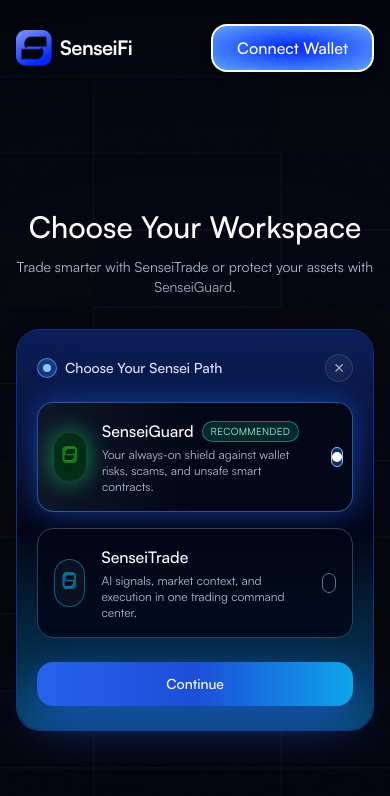
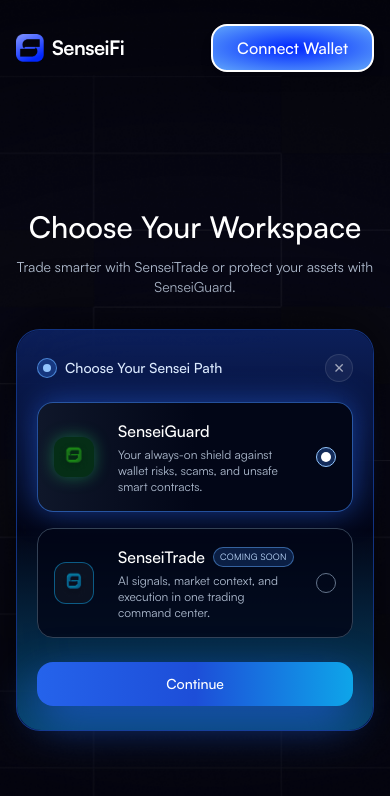
Before and after one commit to Alphatecks/senseifi, a Next.js app: page /connect-wallet in a window 390 px wide. Shown: the top 796 px of the page. Built offline with nearby package versions, Linux system fonts and the light colour scheme.

Commit message:
feat: animated electric border and mobile UI improvements for connect wallet

```diff
--- a/app/connect-wallet/page.tsx
+++ b/app/connect-wallet/page.tsx
@@ -2,6 +2,7 @@
 
 import React, { useState } from 'react';
 import Image from 'next/image';
+import Link from 'next/link';
 import QRCodeBox from './QRCodeBox';
 
 export default function ConnectWalletPage() {
@@ -19,18 +20,18 @@
     >
       {/* Page header: logo far left, button far right */}
       <div className="absolute top-0 left-0 right-0 flex items-center justify-between px-4 md:px-10 py-6">
-        <div className="flex items-center gap-2">
+        <Link href="/" className="flex items-center gap-2 cursor-pointer group">
           <Image
             src="/images/scaled_logo.png"
             alt="SenseiFi Logo"
             width={140}
             height={36}
-            className="h-9 w-auto"
+            className="h-7 w-auto group-hover:opacity-80 transition md:h-9"
           />
-          <span className="text-white text-xl font-semibold tracking-tight">
+          <span className="text-white text-xl font-semibold tracking-tight group-hover:text-blue-300 transition">
             SenseiFi
           </span>
-        </div>
+        </Link>
         <button
           type="button"
           onClick={() => setOpen(true)}
@@ -89,22 +90,31 @@
               }`}
             >
               <div className="flex items-center gap-4">
-                <div className="relative h-12 w-12 md:h-14 md:w-14 rounded-2xl bg-[#052E16] flex items-center justify-center shadow-[0_0_24px_rgba(34,197,94,0.75)]">
+                {/* Mobile: logo only, no container. Desktop: logo in styled container. */}
+                <>
+                  <span className="md:hidden flex items-center justify-center bg-[#052E16] rounded-xl shadow-[0_0_16px_rgba(34,197,94,0.45)] mr-2 p-1" style={{ minWidth: 40, minHeight: 40 }}>
+                    <Image
+                      src="/images/icons/logo_green.png"
+                      alt="SenseiGuard"
+                      width={32}
+                      height={32}
+                      className="h-8 w-8"
+                    />
+                  </span>
+                  <span className="hidden md:flex relative h-12 w-12 md:h-14 md:w-14 rounded-2xl bg-[#052E16] items-center justify-center shadow-[0_0_24px_rgba(34,197,94,0.75)]">
                     <Image
                       src="/images/icons/logo_green.png"
                       alt="SenseiGuard"
                       width={40}
                       height={40}
-                    className="h-9 w-9 md:h-10 md:w-10"
+                      className="h-10 w-10"
                     />
-                </div>
+                  </span>
+                </>
                 <div>
                   <div className="flex items-center gap-2 mb-1">
                     <span className="text-white font-medium text-base md:text-[17px]">
                       SenseiGuard
-                    </span>
-                    <span className="rounded-full bg-emerald-500/20 border border-emerald-400/50 px-2 py-0.5 text-[10px] uppercase tracking-wide text-emerald-200">
-                      Recommended
                     </span>
                   </div>
                   <p className="text-xs md:text-sm text-blue-100/80 max-w-xs">
@@ -113,14 +123,14 @@
                 </div>
               </div>
               <span
-                className={`ml-4 inline-flex h-5 w-5 items-center justify-center rounded-full border ${
+                className={`ml-4 inline-flex h-5 w-5 items-center justify-center rounded-full md:rounded-[20px] border force-mobile-circle ${
                   selectedPath === 'guard'
                     ? 'border-blue-300 bg-blue-500/30'
                     : 'border-slate-500 bg-transparent'
                 }`}
               >
                 {selectedPath === 'guard' && (
-                  <span className="h-2.5 w-2.5 rounded-full bg-white" />
+                  <span className="h-2.5 w-2.5 rounded-full bg-white aspect-square md:aspect-auto force-mobile-circle-inner" />
                 )}
               </span>
             </button>
@@ -136,18 +146,35 @@
               }`}
             >
               <div className="flex items-center gap-4">
-                <div className="relative h-12 w-12 md:h-14 md:w-14 rounded-2xl bg-[#0B1120] flex items-center justify-center border border-sky-500/50">
+                {/* Mobile: logo only, no container. Desktop: logo in styled container. */}
+                <>
+                  <span className="md:hidden flex items-center justify-center bg-[#0B1120] rounded-xl border border-sky-500/50 mr-2 p-1" style={{ minWidth: 40, minHeight: 40 }}>
+                    <Image
+                      src="/images/icons/logo_green.png"
+                      alt="SenseiTrade"
+                      width={32}
+                      height={32}
+                      className="h-8 w-8 saturate-150 hue-rotate-90"
+                    />
+                  </span>
+                  <span className="hidden md:flex relative h-12 w-12 md:h-14 md:w-14 rounded-2xl bg-[#0B1120] items-center justify-center border border-sky-500/50">
                     <Image
                       src="/images/icons/logo_green.png"
                       alt="SenseiTrade"
                       width={40}
                       height={40}
-                    className="h-9 w-9 md:h-10 md:w-10 saturate-150 hue-rotate-90"
+                      className="h-10 w-10 saturate-150 hue-rotate-90"
                     />
-                </div>
+                  </span>
+                </>
                 <div>
-                  <span className="block text-white font-medium text-base md:text-[17px] mb-1">
+                  <span className="flex items-center gap-2 mb-1">
+                    <span className="text-white font-medium text-base md:text-[17px]">
                       SenseiTrade
+                    </span>
+                    <span className="rounded-full bg-blue-500/20 border border-blue-400/50 px-1.5 py-0.5 text-[9px] uppercase tracking-wide text-blue-200 whitespace-nowrap">
+                      Coming Soon
+                    </span>
                   </span>
                   <p className="text-xs md:text-sm text-blue-100/80 max-w-xs">
                     AI signals, market context, and execution in one trading command center.
@@ -155,14 +182,14 @@
                 </div>
               </div>
               <span
-                className={`ml-4 inline-flex h-5 w-5 items-center justify-center rounded-full border ${
+                className={`ml-4 inline-flex h-5 w-5 items-center justify-center rounded-full md:rounded-[20px] border force-mobile-circle ${
                   selectedPath === 'trade'
                     ? 'border-blue-300 bg-blue-500/30'
                     : 'border-slate-500 bg-transparent'
                 }`}
               >
                 {selectedPath === 'trade' && (
-                  <span className="h-2.5 w-2.5 rounded-full bg-white" />
+                  <span className="h-2.5 w-2.5 rounded-full bg-white aspect-square md:aspect-auto force-mobile-circle-inner" />
                 )}
               </span>
             </button>
--- a/app/globals.css
+++ b/app/globals.css
@@ -1,3 +1,23 @@
+@media (max-width: 767px) {
+  .force-mobile-circle {
+    width: 20px !important;
+    height: 20px !important;
+    border-radius: 50% !important;
+    min-width: 20px !important;
+    min-height: 20px !important;
+    aspect-ratio: 1 / 1 !important;
+    display: inline-block;
+  }
+  .force-mobile-circle-inner {
+    width: 10px !important;
+    height: 10px !important;
+    border-radius: 50% !important;
+    min-width: 10px !important;
+    min-height: 10px !important;
+    aspect-ratio: 1 / 1 !important;
+    display: inline-block;
+  }
+}
 @layer utilities {
   @keyframes zoom-in-out {
     0% {
```
Also changed, not shown: styles/flowing-border.css (added). Lines whose indentation alone changed are shown as unchanged.
